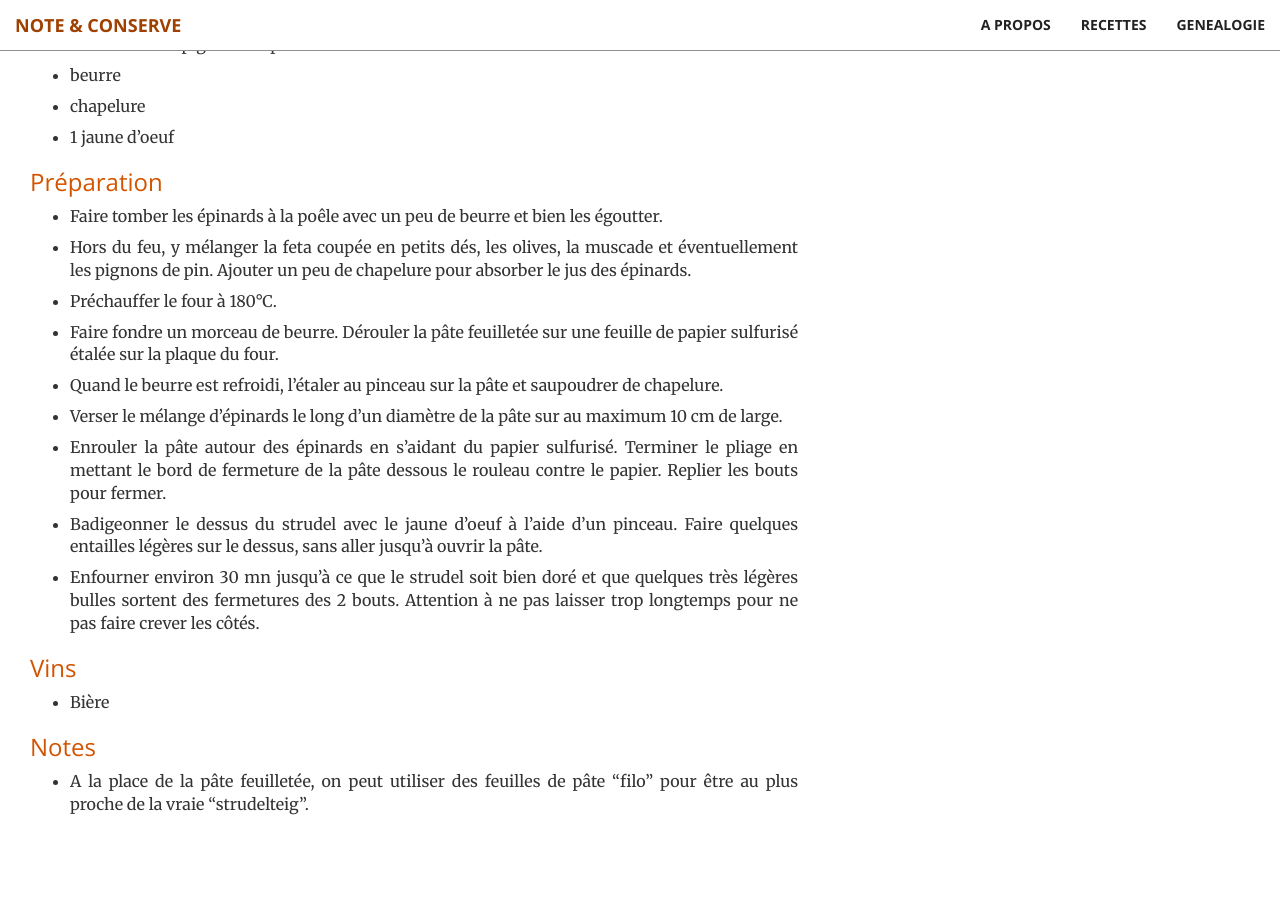
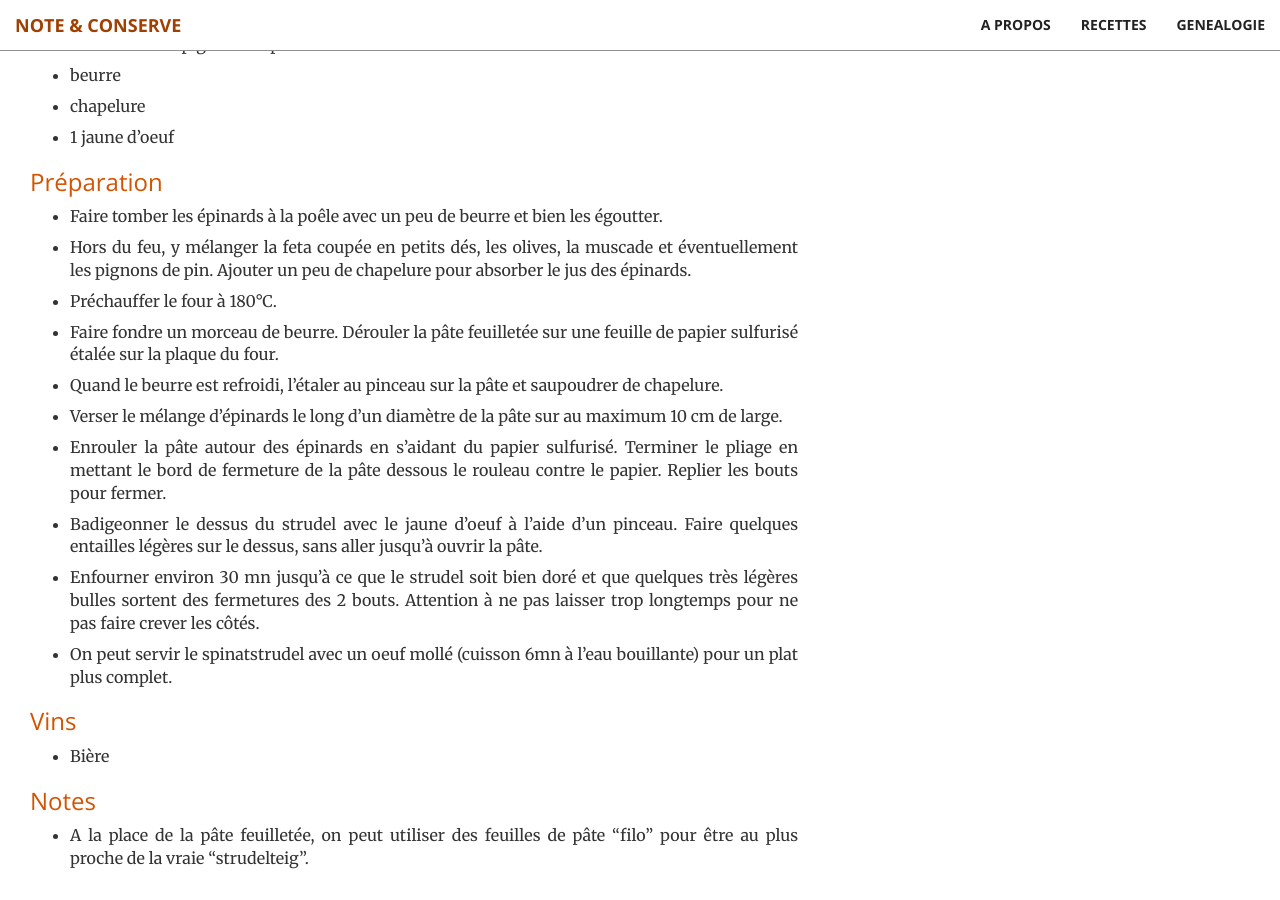
Before and after one commit to brignogan/brignogan.github.io, a Jekyll site: the page built from _posts/2020-03-30-Spinatstrudel.md, in a window 1280 px wide and 900 px high, scrolled down 733 px. Built offline with Jekyll 4.4.1, drawn with Linux system fonts in a browser that asks for light colours; before the commit the page ends 1579 px from its top, so only the background shows below that.

Commit message:
Update 2020-03-30-Spinatstrudel.md
complément de recette

```diff
--- a/_posts/2020-03-30-Spinatstrudel.md
+++ b/_posts/2020-03-30-Spinatstrudel.md
@@ -32,6 +32,7 @@ Un plat végétarien typiquement autrichien.
 * Enrouler la pâte autour des épinards en s'aidant du papier sulfurisé. Terminer le pliage en mettant le bord de fermeture de la pâte dessous le rouleau contre le papier. Replier les bouts pour fermer.
 * Badigeonner le dessus du strudel avec le jaune d'oeuf à l'aide d'un pinceau. Faire quelques entailles légères sur le dessus, sans aller jusqu'à ouvrir la pâte.
 * Enfourner environ 30 mn jusqu'à ce que le strudel soit bien doré et que quelques très légères bulles sortent des fermetures des 2 bouts. Attention à ne pas laisser trop longtemps pour ne pas faire crever les côtés.
+* On peut servir le spinatstrudel avec un oeuf mollé (cuisson 6mn à l'eau bouillante) pour un plat plus complet.
 
 ### Vins
 * Bière
```
